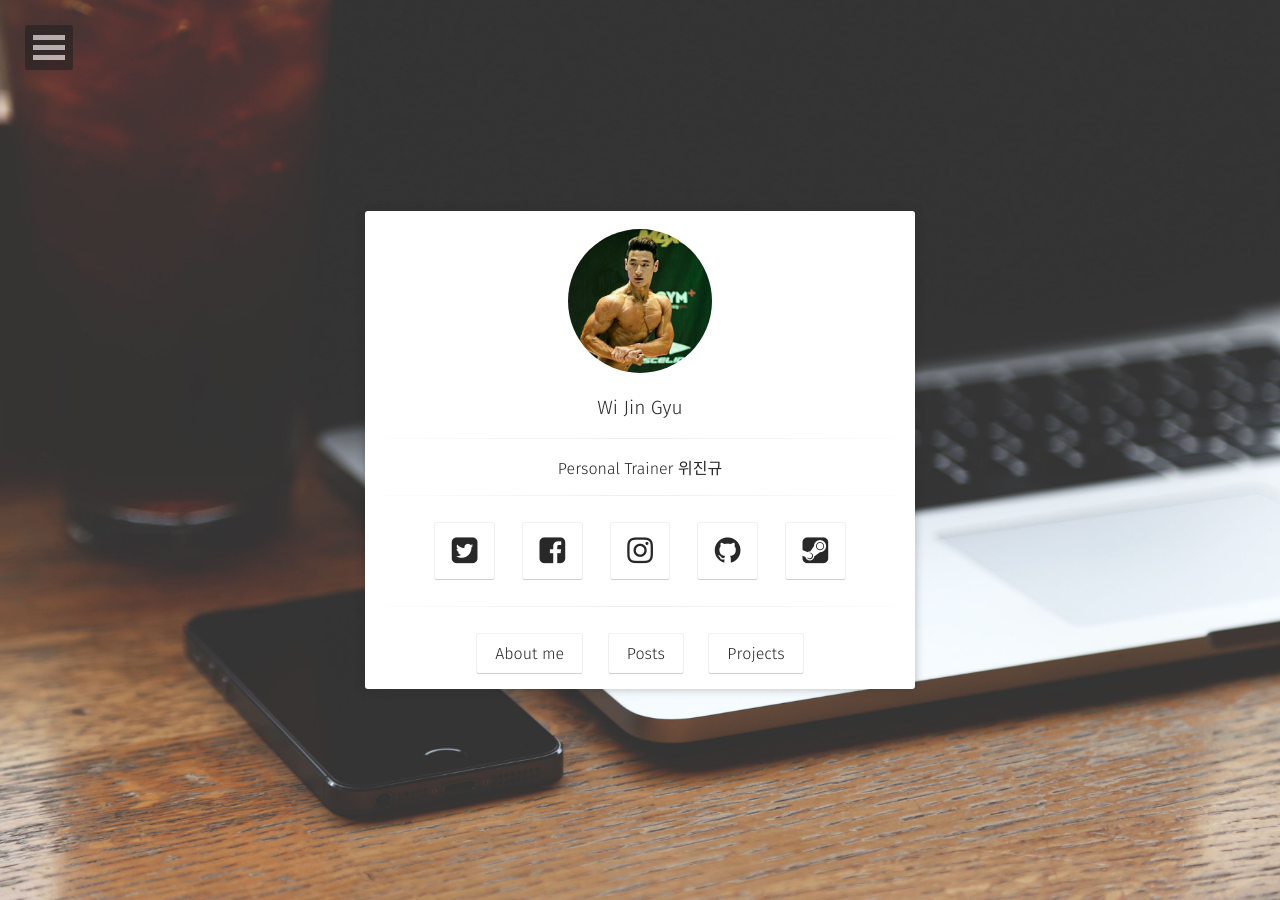
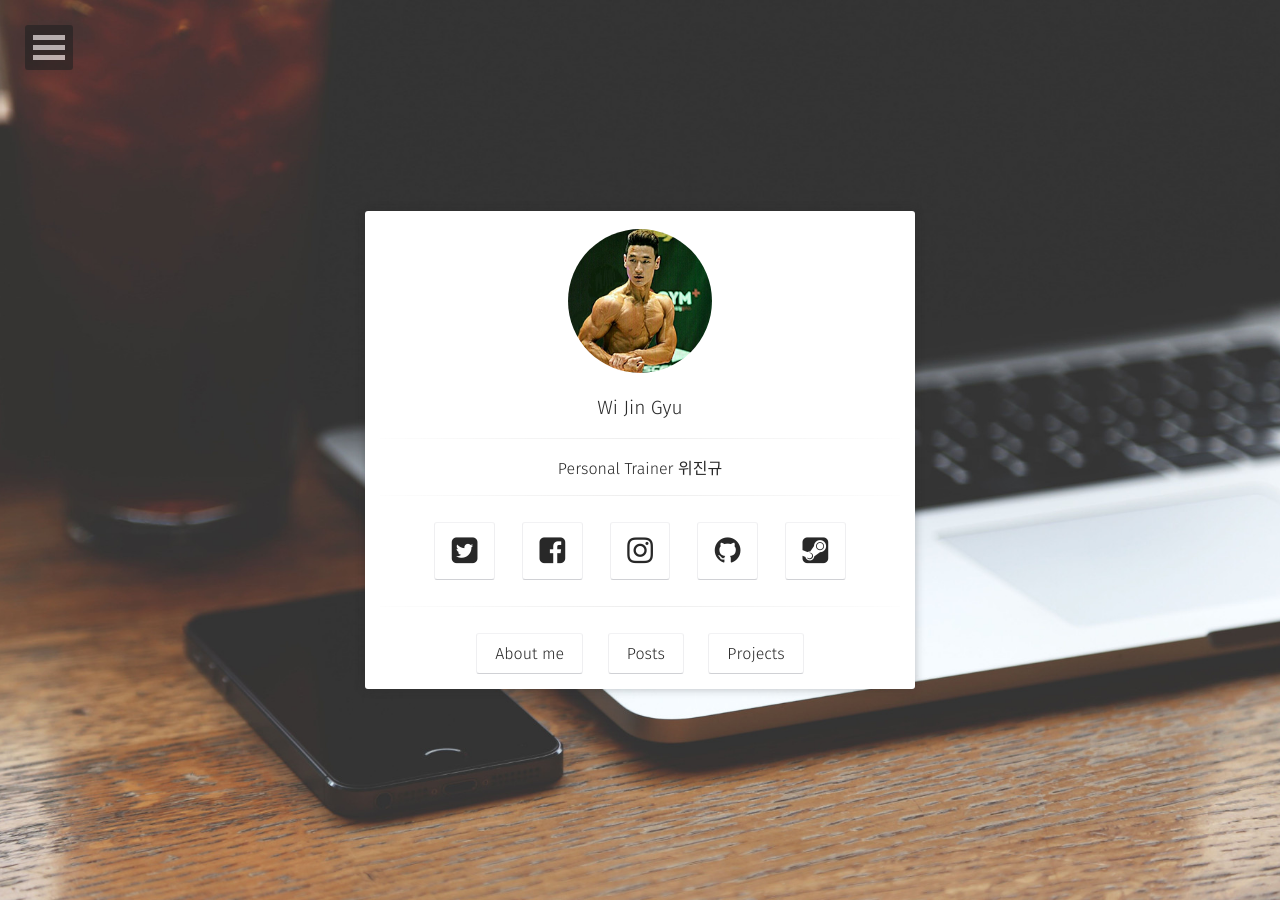
Before and after one commit to JinGyuWee/PT, a Jekyll site: the page built from index.html, in a window 1280 px wide. Built offline with Jekyll 4.4.1, drawn with Linux system fonts in a browser that asks for light colours; some web fonts are replaced.

Commit message:
Edit Logo Image

```diff
--- a/_config.yml
+++ b/_config.yml
@@ -4,7 +4,7 @@ bio:                'Personal Trainer 위진규'
 description:        "현)더스토리짐 부천점 트레이너"
 reading_time:       true
 words_per_minute:   200
-logo:               'assets/img/weejingyu.png'
+logo:               'assets/img/wee.png'
 background:         'assets/img/placeholder-big.jpg'
 tiled_bg:           false   # Set this true if you want to tile your background image, otherwise it will be covered
 locale:             en_US
--- a/_includes/nav.html
+++ b/_includes/nav.html
@@ -6,7 +6,7 @@
 				<a href="#">About</a>
 				<ul class="dl-submenu">
 					<li>
-						<img src="{{ site.url }}/{{ site.logo }}" alt="{{ site.title }} photo" class="author-photo">
+						<img src="{{ site.logo }}" alt="{{ site.title }} photo" class="author-photo">
 						<h4>{{ site.title }}</h4>
 						<p>{{ site.description }}</p>
 					</li>
```
Also changed, not shown: assets/img/wee.png (added), 17 other files.
